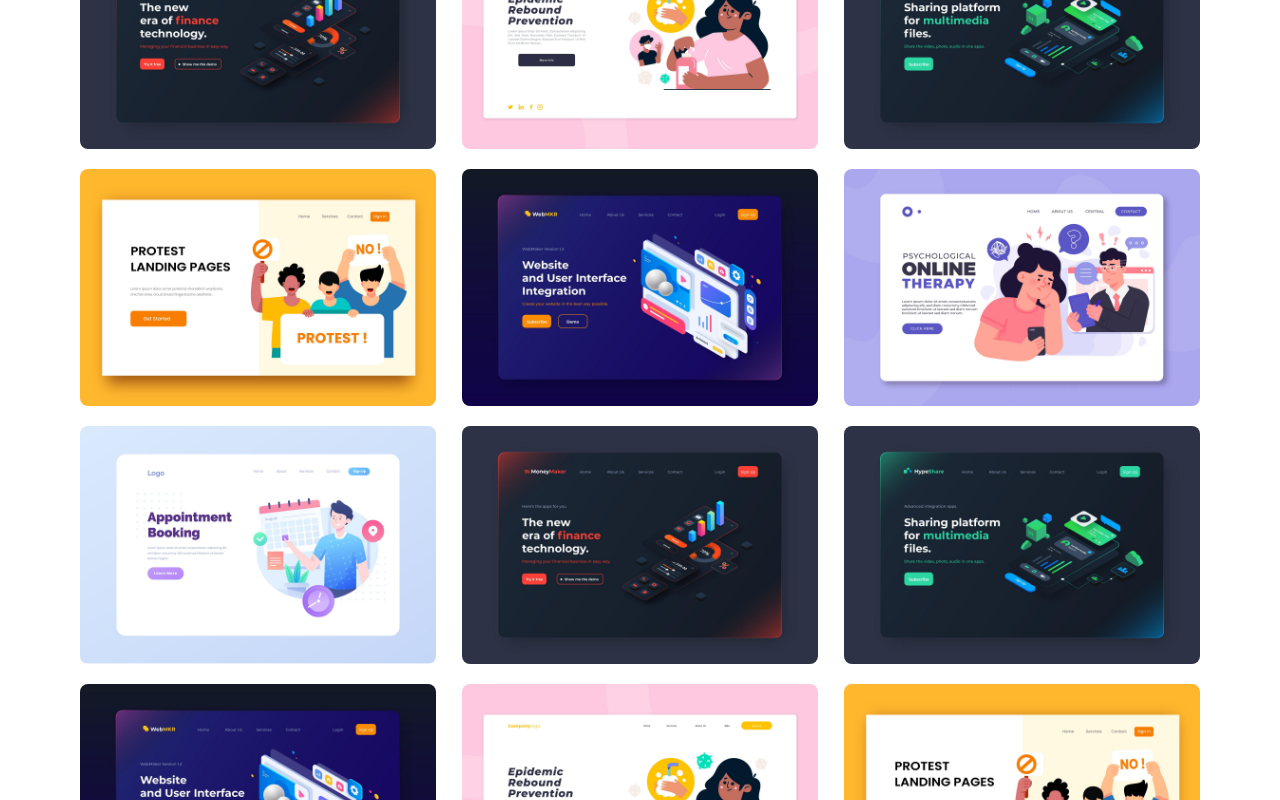
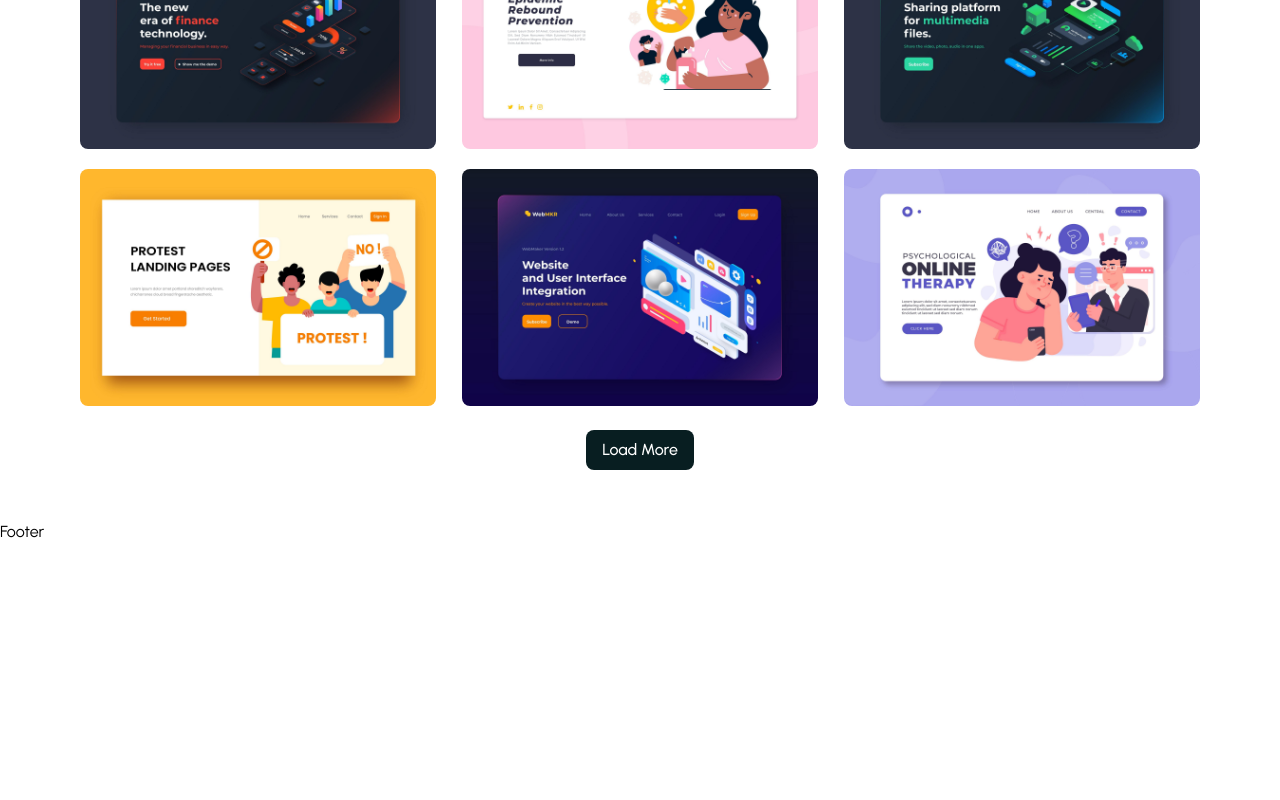
Before and after one commit to suprayy/supri-portofolio, a React (Vite) app: page / in a window 1280 px wide. Shown: the part 2495-3295 px from the top of the page. After the commit the page ends 3039 px from the top, so only its background shows below. Built offline with nearby package versions, Linux system fonts and the light colour scheme.

Commit message:
fix: menu mobile

```diff
--- a/src/App.css
+++ b/src/App.css
@@ -28,6 +28,10 @@ section{
 }
 
 @media only screen and (max-width:768px) {
+  .container{
+    padding-left: 20px;
+    padding-right: 20px;
+  }
    .menu{
     width: 100%;
     height: 100%;
--- /dev/null
+++ b/src/components/UI/Modal.jsx
@@ -0,0 +1,14 @@
+import portfolios from "../../assets/data/portfolioData";
+
+const Modal = ({ activeID, setShowModal }) => {
+  const portofolio = portofolios.find(
+    (portofolio) => portofolio.id === activeID
+  );
+  return (
+    <div>
+      <img src={portofolio.imgUrl} alt="" />
+    </div>
+  );
+};
+
+export default Modal;
--- a/src/components/UI/Portofolio.jsx
+++ b/src/components/UI/Portofolio.jsx
@@ -1,6 +1,41 @@
 import data from "../../assets/data/portfolioData";
+import { useState, useEffect } from "react";
+import Modal from "./Modal";
 
 const portofolio = () => {
+  const [nextItems, setNextItems] = useState(6);
+
+  const [portofolios, setPortofolios] = useState(data);
+  const [selectTab, setSeletTab] = useState("all");
+
+  const [showModal, setShowModal] = useState(false);
+  const [activeID, setActiveID] = useState(null);
+
+  const loadMoreHandler = () => {
+    setNextItems((prev) => prev + 3);
+  };
+
+  const showModalHandler = (id) => {
+    setShowModal(true);
+    setActiveID(id);
+  };
+
+  useEffect(() => {
+    if (selectTab === "all") {
+      setPortofolios(data);
+    }
+    if (selectTab === "web-design") {
+      const filteredData = data.filter(
+        (item) => item.category === "Web Design"
+      );
+      setPortofolios(filteredData);
+    }
+    if (selectTab === "ux-design") {
+      const filteredData = data.filter((item) => item.category === "Ux");
+      setPortofolios(filteredData);
+    }
+  }, [selectTab]);
+
   return (
     <section id="portofolio">
       <div className="container">
@@ -11,20 +46,29 @@ const portofolio = () => {
             </h3>
           </div>
           <div className="flex gap-3 ">
-            <button className="text-smallTextColor border border-solid border-smallTextColor py-2 px-4 rounded-[8px] hover:bg-smallTextColor hover:text-white ">
+            <button
+              onClick={() => setSeletTab("all")}
+              className="text-smallTextColor border border-solid border-smallTextColor py-2 px-4 rounded-[8px] hover:bg-smallTextColor hover:text-white "
+            >
               All
             </button>
-            <button className="text-smallTextColor border border-solid border-smallTextColor py-2 px-4 rounded-[8px] hover:bg-smallTextColor hover:text-white ">
+            <button
+              onClick={() => setSeletTab("web-design")}
+              className="text-smallTextColor border border-solid border-smallTextColor py-2 px-4 rounded-[8px] hover:bg-smallTextColor hover:text-white "
+            >
               Web Design
             </button>
-            <button className="text-smallTextColor border border-solid border-smallTextColor py-2 px-4 rounded-[8px] hover:bg-smallTextColor hover:text-white ">
+            <button
+              onClick={() => setSeletTab("ux-design")}
+              className="text-smallTextColor border border-solid border-smallTextColor py-2 px-4 rounded-[8px] hover:bg-smallTextColor hover:text-white "
+            >
               UX Design
             </button>
           </div>
         </div>
 
         <div className="flex items-center justify-between flex-wrap mt-12">
-          {data?.map((portofolio, index) => (
+          {portofolios?.slice(0, nextItems)?.map((portofolio, index) => (
             <div
               key={index}
               data-aos="fade-zoom-in"
@@ -38,7 +82,10 @@ const portofolio = () => {
 
               <div className="w-full h-full bg-primaryColor bg-opacity-40 absolute top-0 left-0 z-[5] hidden group-hover:block ">
                 <div className="w-full h-full flex items-center justify-center ">
-                  <button className="text-white bg-headingColor hover:bg-smallTextColor py-2 px-4 rounded-[8px] font-[500] ease-in duration-200 ">
+                  <button
+                    onClick={() => showModalHandler(portofolio.id)}
+                    className="text-white bg-headingColor hover:bg-smallTextColor py-2 px-4 rounded-[8px] font-[500] ease-in duration-200 "
+                  >
                     See Details
                   </button>
                 </div>
@@ -46,8 +93,18 @@ const portofolio = () => {
             </div>
           ))}
         </div>
-        <div className="text-center "></div>
+        <div className="text-center mt-6 ">
+          {nextItems < portofolios.length && data.length > 6 && (
+            <button
+              onClick={loadMoreHandler}
+              className="text-white bg-headingColor hover:bg-smallTextColor py-2 px-4 rounded-[8px] font-[500] ease-in duration-200 "
+            >
+              Load More
+            </button>
+          )}
+        </div>
       </div>
+      {showModal && <Modal setShowModal={setShowModal} activeID={activeID} />}
     </section>
   );
 };
```
